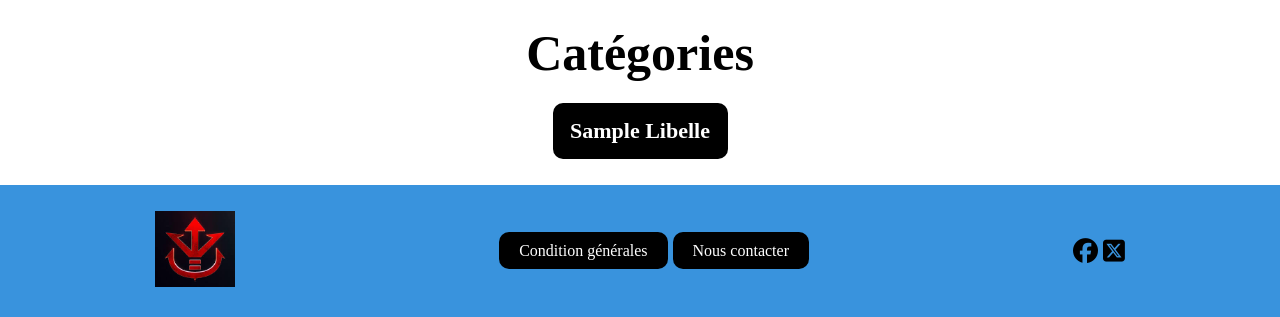
After one commit to WilliamGendre/piscine_projet, a Symfony app: template templates/publicView/page/public/listCategory.html.twig in a window 1280 px wide. The commit adds this page. Shown: the part 1176-1493 px from the top of the page. Run offline with Twig, Linux system fonts and the light colour scheme; the template is opened without the code that fills it: most values are stand-ins (such as "Sample title", 1, 10 or a date in 2020); some libraries are stand-ins or nearby versions.

Commit message:
listCategory

```diff
--- a/public/css/stylePublic.css
+++ b/public/css/stylePublic.css
@@ -432,6 +432,37 @@ table {
   gap: 2%;
 }
 
+/*--------------------------------------------------  All Category  --------------------------------------------------*/
+#categoryTitre {
+  font-size: 50px;
+  text-align: center;
+  margin-bottom: 2%;
+}
+
+#categoryList {
+  display: flex;
+  justify-content: space-around;
+  flex-direction: row;
+  align-items: center;
+  flex-wrap: wrap;
+  gap: 2%;
+}
+#categoryList h3 {
+  background-color: black;
+  padding: 1.5%;
+  width: 175px;
+  text-align: center;
+  border-radius: 10px;
+  text-transform: capitalize;
+}
+#categoryList h3 a {
+  font-size: 22px;
+  color: white;
+}
+#categoryList h3 a:hover {
+  color: red;
+}
+
 footer {
   background-color: #3993DD;
   padding: 2%;
--- a/scss/layout/_main.scss
+++ b/scss/layout/_main.scss
@@ -230,3 +230,33 @@ table{
 #allIllustration{
   @include flex(none);
 }
+
+/*--------------------------------------------------  All Category  --------------------------------------------------*/
+
+#categoryTitre{
+  font-size: 50px;
+  text-align: center;
+  margin-bottom: 2%;
+}
+
+#categoryList{
+  @include flex();
+
+  h3{
+    background-color: $black;
+    padding: 1.5%;
+    width: 175px;
+    text-align: center;
+    border-radius: 10px;
+    text-transform: capitalize;
+
+    a{
+      font-size: 22px;
+      color: $white;
+    }
+
+    a:hover{
+      color: $red;
+    }
+  }
+}
--- a/templates/publicView/base.html.twig
+++ b/templates/publicView/base.html.twig
@@ -28,7 +28,7 @@
                 <nav id="navMenu">
                     <ul>
                         <li><a href="{{ path('index') }}">Accueil</a></li>
-                        <li><a href="">Catégorie</a></li>
+                        <li><a href="{{ path('category_all') }}">Catégorie</a></li>
                         {% if app.user %}
                             <li><a href="{{ path('user_home')}}">Profil</a></li>
                         {% endif %}
--- /dev/null
+++ b/templates/publicView/page/public/listCategory.html.twig
@@ -0,0 +1,16 @@
+{% extends 'publicView/base.html.twig' %}
+
+{% block title %}Catégories{% endblock %}
+
+{% block content %}
+
+    <main>
+        <h2 id="categoryTitre">Catégories</h2>
+        <section id="categoryList">
+            {% for category in categorys %}
+                <h3><a href="">{{ category.libelle }}</a></h3>
+            {% endfor %}
+        </section>
+    </main>
+
+{% endblock %}
```
Also changed, not shown: src/Controller/publicController/CategoryController.php (added, +19 -0 lines), 1 other file.
